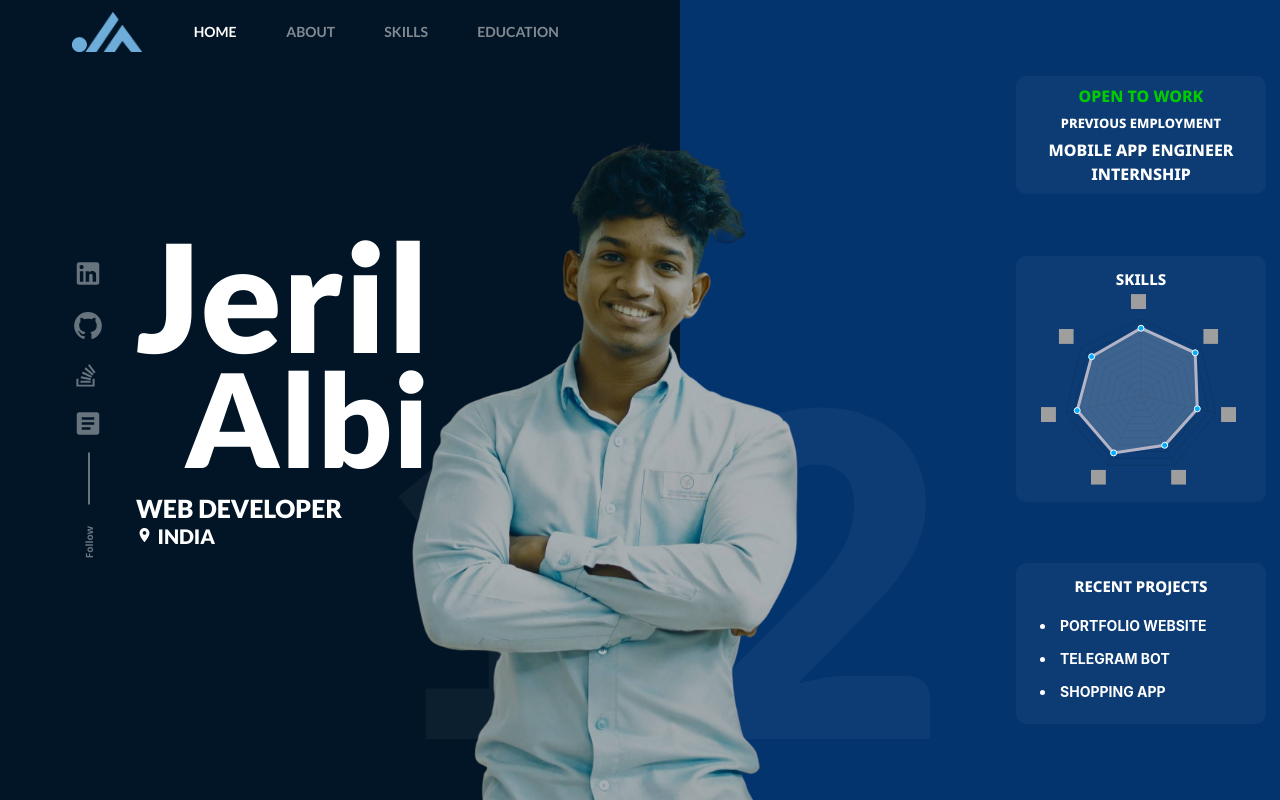
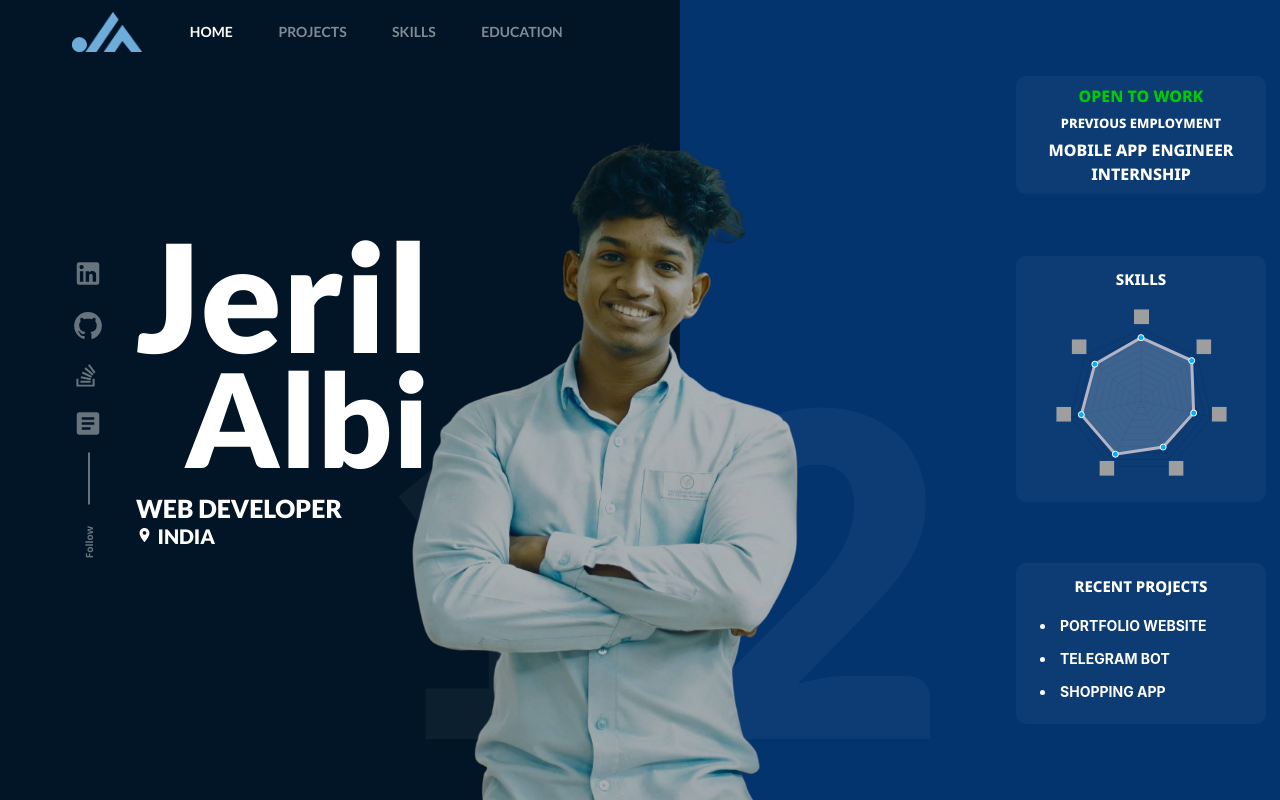
Before and after one commit to jerilalbi/jerilalbi.github.io, a React (Create React App) app in the folder version2/: page / in a window 1280 px wide. Shown: the top 800 px of the page. Built offline with nearby package versions, Linux system fonts and the light colour scheme.

Commit message:
skill graph update

```diff
--- a/version2/src/App.js
+++ b/version2/src/App.js
@@ -4,6 +4,7 @@ import Home from './pages/home';
 import Project from './pages/project';
 import React, { useRef } from "react";
 import { ScrollProvider } from './providers/scrollProvider';
+import Skills from './pages/skills';
 
 function App() {
   const projectSecRef = useRef(null);
@@ -15,6 +16,7 @@ function App() {
         <Home navBarRef={navBarRefs} />
         <ParallaxSec>
           <Project ref={projectSecRef} />
+          <Skills />
         </ParallaxSec>
       </ScrollProvider>
     </div>
--- a/version2/src/components/header.jsx
+++ b/version2/src/components/header.jsx
@@ -10,7 +10,7 @@ function Header(props) {
       path: "/",
     },
     {
-      name: "ABOUT",
+      name: "PROJECTS",
       path: "/",
     },
     {
--- a/version2/src/components/homeSideSec.jsx
+++ b/version2/src/components/homeSideSec.jsx
@@ -35,7 +35,7 @@ function HomeSideSec() {
           }}
         >
           SKILLS
-          <RadarGraph />
+          <RadarGraph id = "home" height = "200" width = "200" logoSize = {15} />
         </Typography>
       </Box>
       <Box sx={contentBox}>
--- /dev/null
+++ b/version2/src/components/opacityBox.jsx
@@ -0,0 +1,40 @@
+import { Box } from '@mui/material'
+import React, { useCallback, useContext, useEffect, useState } from "react";
+import { ScrollContext } from '../providers/scrollProvider';
+
+export const OpacityBox = ({children}) => {
+    const { scrollPos, setScrollPos } = useContext(ScrollContext);
+      const [ opacity,setOpacity] = useState(0);
+
+      const handleScroll = useCallback(() => {
+          setOpacity(Math.max(0, scrollPos / 8 / 100))
+          setScrollPos(window.scrollY);
+        },[scrollPos, setScrollPos]);
+
+      useEffect(() => {
+        window.addEventListener("scroll", handleScroll);
+        return () => window.removeEventListener("scroll", handleScroll);
+      }, [handleScroll]);
+  return (
+    <Box
+          sx={{
+            display: "flex",
+            position: "fixed",
+            width: "100%",
+            "&::after": {
+              content: '""',
+              position: "absolute",
+              top: 0,
+              left: 0,
+              right: 0,
+              bottom: 0,
+              backgroundColor: `rgba(2, 21, 38, ${opacity})`,
+              zIndex: 150,
+              pointerEvents: "none",
+            },
+          }}
+        >
+            {children}
+        </Box>
+  )
+}
--- a/version2/src/components/parallaxSec.jsx
+++ b/version2/src/components/parallaxSec.jsx
@@ -8,9 +8,10 @@ function ParallaxSec({ children }) {
   return (
     <Box
       sx={{
-        height: "100vh",
         width: "100%",
         bgcolor: "secondary.main",
+        paddingX: "72px",
+        boxSizing: "border-box",
         position: "absolute",
         top: "100vh",
         overflowX: "hidden",
--- a/version2/src/components/projectDetailsImg.jsx
+++ b/version2/src/components/projectDetailsImg.jsx
@@ -111,8 +111,6 @@ function getNoRows(imgLen){
     }
   },[openProject])
 
-  console.log("called ");
-
   return (
     <Box
       ref={projectImgSecRef}
--- a/version2/src/components/radarGraph.jsx
+++ b/version2/src/components/radarGraph.jsx
@@ -1,4 +1,4 @@
-import React, { useEffect, useRef } from "react";
+import React, { useRef } from "react";
 import {
   Chart as ChartJS,
   LineElement,
@@ -10,6 +10,9 @@ import {
 } from "chart.js";
 import { Radar } from "react-chartjs-2";
 
+function RadarGraph(props) {
+  const imageCache = useRef([]);
+
   ChartJS.register(
     LineElement,
     PointElement,
@@ -18,9 +21,6 @@ ChartJS.register(
     RadialLinearScale,
     Filler
   );
-
-function RadarGraph() {
-  const imageCache = useRef([]);
 
   const data = {
     labels: ["FLUTTER", "HTML", "PHP", ".NET", "NODE JS", "React JS", "MySQL"],
@@ -41,7 +41,8 @@ function RadarGraph() {
     maintainAspectRatio: false,
     layout: {
       padding: {
-        top: 25,
+        // top: 25,
+        top: 35,
         left: 15,
         right: 15,
         bottom: 20,
@@ -50,17 +51,6 @@ function RadarGraph() {
     plugins: {
       legend: {
         display: false,
-      },
-      customLabels: {
-        images: [
-          "https://seeklogo.com/images/F/flutter-logo-5086DD11C5-seeklogo.com.png",
-          "https://upload.wikimedia.org/wikipedia/commons/thumb/6/61/HTML5_logo_and_wordmark.svg/512px-HTML5_logo_and_wordmark.svg.png",
-          "https://www.php.net/images/logos/new-php-logo.png",
-          "https://cdn.icon-icons.com/icons2/2415/PNG/512/dot_net_original_logo_icon_146546.png",
-          "https://static-00.iconduck.com/assets.00/node-js-icon-454x512-nztofx17.png",
-          "https://cdn4.iconfinder.com/data/icons/logos-3/600/React.js_logo-512.png",
-          "https://static-00.iconduck.com/assets.00/database-mysql-icon-923x1024-37xcgdyl.png",
-        ],
       },
     },
     scales: {
@@ -77,43 +67,57 @@ function RadarGraph() {
     },
   };
 
-  const customLabelPlugin = {
-    id: "customLabels",
-    afterDatasetsDraw: (chart) => {
+  const images = [
+    "https://seeklogo.com/images/F/flutter-logo-5086DD11C5-seeklogo.com.png",
+    "https://upload.wikimedia.org/wikipedia/commons/thumb/6/61/HTML5_logo_and_wordmark.svg/512px-HTML5_logo_and_wordmark.svg.png",
+    "https://www.php.net/images/logos/new-php-logo.png",
+    "https://cdn.icon-icons.com/icons2/2415/PNG/512/dot_net_original_logo_icon_146546.png",
+    "https://static-00.iconduck.com/assets.00/node-js-icon-454x512-nztofx17.png",
+    "https://cdn4.iconfinder.com/data/icons/logos-3/600/React.js_logo-512.png",
+    "https://static-00.iconduck.com/assets.00/database-mysql-icon-923x1024-37xcgdyl.png",
+  ]
+
+  if (!imageCache.current.length) {
+    images.forEach((url, index) => {
+      const img = new Image();
+      img.src = url;
+      imageCache.current[index] = img;
+    });
+  }
+
+  return (
+    <div>
+      <Radar
+        id={props.id}
+        data={data}
+        options={options}
+        height={props.height}
+        width={props.width}
+        plugins={[
+          {
+            id: "radar-graph",
+            beforeDatasetsDraw: (chart) => {
               const ctx = chart.ctx;
-      const images = chart.config.options.plugins.customLabels.images;
               const chartArea = chart.chartArea;
-      const centerX = (chartArea.left + chartArea.right) / 2;
-      const centerY = (chartArea.top + chartArea.bottom) / 2;
-      const radius = chart.scales.r.drawingArea * 1.2;
-      const angleStep = (2 * Math.PI) / chart.scales.r._pointLabels.length;
+              const radius = (chartArea.bottom - chartArea.top) / 2;
 
-      chart.scales.r._pointLabels.forEach((label, index) => {
-        const angle = angleStep * index - Math.PI / 2;
-        const x = centerX + radius * Math.cos(angle) - 10;
-        const y = centerY + radius * Math.sin(angle) - 10;
+              chart.data.labels.forEach((label, i) => {
+                const angle = (Math.PI / 2) - (Math.PI * 2 * i) / chart.data.labels.length;
+                const x = chart.width / 2 + Math.cos(angle) * radius * 1.1;
+                const y = chart.height / 2 - Math.sin(angle) * radius * 1.1;
 
-        if (!imageCache[index]) {
-          const img = new Image();
-          img.src = images[index];
-          img.onload = () => {
-            imageCache[index] = img;
-            ctx.drawImage(img, x, y, 15, 15);
-          };
-        } else {
-          ctx.drawImage(imageCache[index], x, y, 15, 15);
+                const img = imageCache.current[i];
+
+                if (img.complete) {
+                  props.id === "skills" ?
+                  ctx.drawImage(img, x - 20, y - 10, props.logoSize, props.logoSize) :
+                  ctx.drawImage(img, x - 7, y - 5, props.logoSize, props.logoSize)
                 }
               });
             },
-  };
-
-  useEffect(() => {
-    ChartJS.register(customLabelPlugin);
-  }, []);
-
-  return (
-    <div>
-      <Radar data={data} options={options} height={"200px"} width={"200px"} />
+          },
+        ]}
+        />
     </div>
   );
 }
--- /dev/null
+++ b/version2/src/components/skillDetails.jsx
@@ -0,0 +1,19 @@
+import { Box } from '@mui/material'
+import React from 'react'
+
+function SkillDetails() {
+  return (
+    <Box sx={{
+        height: "400px",
+        width: "500px",
+        bgcolor: "rgba(95, 95, 95, 0.8)",
+        marginLeft: "10px",
+        padding: "8px",
+        boxSizing: "border-box",
+    }}>
+
+    </Box>
+  )
+}
+
+export default SkillDetails
--- /dev/null
+++ b/version2/src/components/skillGraph.jsx
@@ -0,0 +1,28 @@
+import { Box, Typography } from '@mui/material'
+import React from 'react'
+import RadarGraph from './radarGraph'
+
+function SkillGraphSec() {
+  return (
+    <Box sx={{
+        height: "400px",
+        width: "500px",
+        bgcolor: "rgba(65, 65, 65, 0.8)",
+        padding: "8px",
+        boxSizing: "border-box",
+    }}>
+        <Typography sx={{
+            color: "white",
+            fontSize: "23px",
+            fontWeight: "750",
+            fontFamily: "Lato, sans-serif",
+            marginBottom: "15px"
+        }}>
+            SKILLS
+        </Typography>
+        <RadarGraph id = "skills" height = "300" width = "300" logoSize = {35} />
+    </Box>
+  )
+}
+
+export default SkillGraphSec
--- a/version2/src/pages/home.jsx
+++ b/version2/src/pages/home.jsx
@@ -1,49 +1,16 @@
-import React, { useCallback, useContext, useEffect } from "react";
+import React from "react";
 import Header from "../components/header";
-import { Box, Container } from "@mui/material";
+import { Container } from "@mui/material";
 import HomeImage from "../components/homeImg";
 import HomeIconBox from "../components/homeIconBox";
 import HomeNameSec from "../components/homeName";
 import HomeBgNum from "../components/homeBgNum";
 import HomeSideSec from "../components/homeSideSec";
-import { ScrollContext } from "../providers/scrollProvider";
+import { OpacityBox } from "../components/opacityBox";
 
 function Home(props) {
-  const { scrollPos, setScrollPos } = useContext(ScrollContext);
-
-  const opacity = Math.max(0, scrollPos / 8 / 100);
-
-  const handleScroll = useCallback(
-    (e) => {
-      setScrollPos(window.scrollY);
-    },
-    [setScrollPos]
-  );
-
-  useEffect(() => {
-    window.addEventListener("scroll", handleScroll);
-    return () => window.removeEventListener("scroll", handleScroll);
-  }, [handleScroll]);
-
   return (
-    <Box
-      sx={{
-        display: "flex",
-        position: "fixed",
-        width: "100%",
-        "&::after": {
-          content: '""',
-          position: "absolute",
-          top: 0,
-          left: 0,
-          right: 0,
-          bottom: 0,
-          backgroundColor: `rgba(2, 21, 38, ${opacity})`,
-          zIndex: 150,
-          pointerEvents: "none",
-        },
-      }}
-    >
+    <OpacityBox>
       <Container
         maxWidth="lg"
         sx={{
@@ -65,7 +32,9 @@ function Home(props) {
         <HomeBgNum number="2" position="left" />
         <HomeSideSec />
       </Container>
-    </Box>
+
+
+    </OpacityBox>
   );
 }
 
--- a/version2/src/pages/project.jsx
+++ b/version2/src/pages/project.jsx
@@ -17,8 +17,6 @@ const Project = forwardRef((props, ref) => {
         height: "700px",
         width: "100%",
         padding: "12px",
-        paddingX: "72px",
-        boxSizing: "border-box",
       }}
     >
       <Typography
--- /dev/null
+++ b/version2/src/pages/skills.jsx
@@ -0,0 +1,57 @@
+import { Box } from '@mui/material'
+import React from 'react'
+import SkillGraphSec from '../components/skillGraph'
+import SkillDetails from '../components/skillDetails'
+
+function Skills() {
+  return (
+    <Box
+    sx={skillSec}>
+      <SkillGraphSec/>
+      <SkillDetails/>
+    </Box>
+  )
+}
+
+export default Skills
+
+const skillSec = {
+    display: 'flex',
+    alignItems: "center",
+    width: '100%',
+    height: '80vh',
+    marginY: "20px",
+    bgcolor: "blue",
+    backgroundImage: "linear-gradient(to top, rgba(2, 21, 38, 0.5), rgba(2, 21, 38, 1)), url('./images/Anfield.webp')",
+    backgroundRepeat: "no-repeat",
+    backgroundSize: "cover",
+    position: "relative",
+    padding: "12px",
+    boxSizing: "border-box",
+    "&::before": {
+      content: '""',
+      position: "absolute",
+      bottom: 0,
+      left: 0,
+      width: "100%",
+      height: "15px",
+      backgroundImage: "linear-gradient(to top, rgba(2, 21, 38, 1), transparent)",
+      zIndex: 3,
+    },
+    "&:after": {
+    content: '""',
+    position: "absolute",
+    top: 0,
+    left: 0,
+    right: 0,
+    bottom: 0,
+    height: "100%",
+    width: "100%",
+    backgroundColor: `rgba(2, 21, 38, 0.6)`,
+    zIndex: 1,
+  },
+  "& > *": {
+    position: "relative",
+    zIndex: 4,
+  },
+}
```
Also changed, not shown: version2/public/images/Anfield.webp (added), version2/public/images/anfield2.jpg (added). Lines whose indentation alone changed are shown as unchanged.
